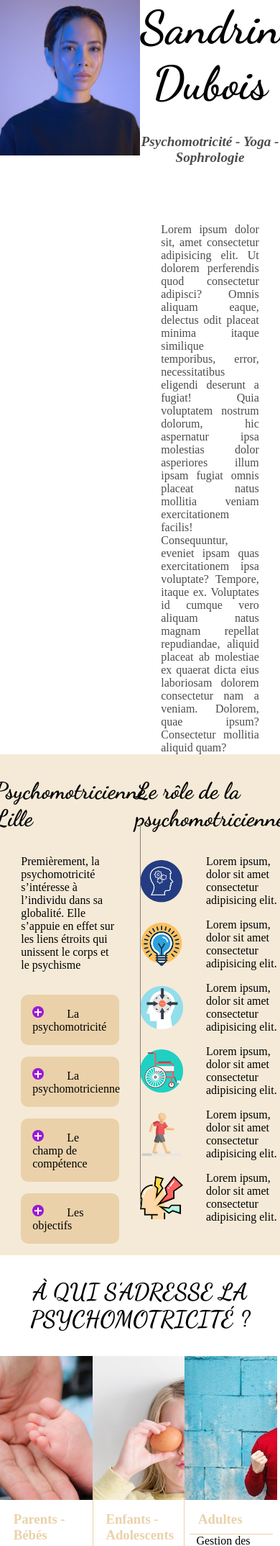
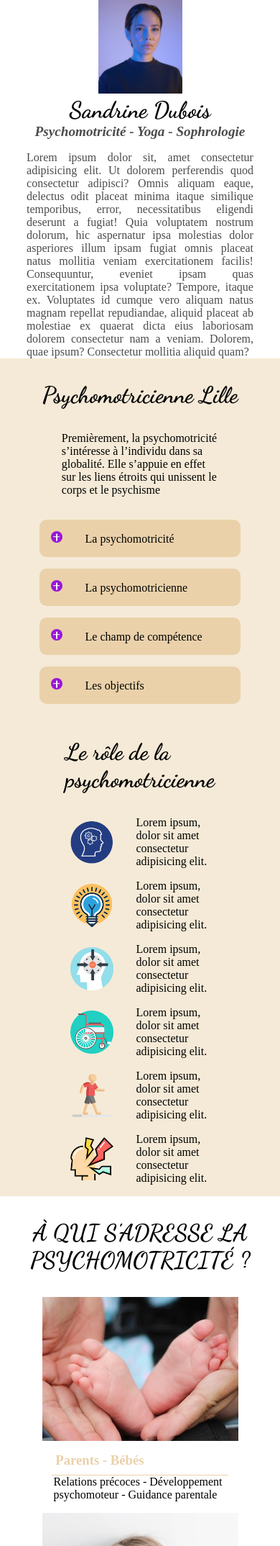
Before and after one commit to thibaultspriet/sandrine-psychomot, a Django app: page / in a window 390 px wide; the page is wider, and only the part inside the window is pictured. Shown: the part 147-2295 px from the top of that part at 72% size. Run offline with Django 3.2, Linux system fonts and the light colour scheme; style sheets or scripts are compiled from the project's sources.

Commit message:
home responsive

```diff
--- a/psychomot/main/static/main/css/index.css
+++ b/psychomot/main/static/main/css/index.css
@@ -197,6 +197,8 @@ h1 {
   display: -webkit-box;
   display: -ms-flexbox;
   display: flex;
+  -ms-flex-wrap: wrap;
+      flex-wrap: wrap;
   margin-bottom: 2em;
 }
 
@@ -273,6 +275,104 @@ h1 {
   font-size: 2em;
 }
 
+/* Responsive */
+@media only screen and (max-width: 1060px) {
+  .presentation .container-portrait {
+    height: auto;
+  }
+  .presentation .container-presentation {
+    -ms-flex-item-align: start;
+        align-self: flex-start;
+  }
+}
+
+@media only screen and (max-width: 960px) {
+  .psychomotricienne .separateur-vertical {
+    display: none;
+  }
+  .psychomotricienne .psychomotricite ul {
+    width: 90%;
+  }
+  .psychomotricienne .description p {
+    width: 100%;
+  }
+}
+
+@media only screen and (max-width: 900px) {
+  .presentation .container-presentation p {
+    margin-top: 1em;
+    width: 90%;
+  }
+}
+
+@media only screen and (max-width: 760px) {
+  .presentation .container-portrait {
+    width: 30%;
+  }
+  .presentation .container-presentation {
+    -webkit-box-flex: 1;
+        -ms-flex: 1;
+            flex: 1;
+  }
+  .presentation .container-presentation h1 {
+    font-size: 2em;
+    white-space: nowrap;
+    margin: auto;
+    margin-bottom: 0;
+  }
+}
+
+@media only screen and (max-width: 700px) {
+  .psychomotricienne {
+    -webkit-box-orient: vertical;
+    -webkit-box-direction: normal;
+        -ms-flex-direction: column;
+            flex-direction: column;
+    -webkit-box-align: center;
+        -ms-flex-align: center;
+            align-items: center;
+  }
+  .psychomotricienne .psychomotricite {
+    width: 80%;
+    margin: auto;
+  }
+}
+
+@media only screen and (max-width: 600px) {
+  .pourqui .card-container {
+    -webkit-box-orient: vertical;
+    -webkit-box-direction: normal;
+        -ms-flex-direction: column;
+            flex-direction: column;
+    -webkit-box-align: center;
+        -ms-flex-align: center;
+            align-items: center;
+  }
+  .pourqui .card-container .card {
+    width: 70%;
+    margin-bottom: 1em;
+  }
+  .pourqui .card-container .separateur-gauche, .pourqui .card-container .separateur-droite {
+    display: none;
+  }
+}
+
+@media only screen and (max-width: 500px) {
+  .presentation {
+    -webkit-box-orient: vertical;
+    -webkit-box-direction: normal;
+        -ms-flex-direction: column;
+            flex-direction: column;
+    -webkit-box-align: center;
+        -ms-flex-align: center;
+            align-items: center;
+  }
+  .presentation .container-presentation {
+    width: 90%;
+    margin: auto;
+  }
+}
+
 /* Animation */
 @-webkit-keyframes displayDescription {
   from {
--- a/psychomot/main/static/main/css/index.scss
+++ b/psychomot/main/static/main/css/index.scss
@@ -160,6 +160,7 @@ h1{
     }
     .card-container{
         display: flex;
+        flex-wrap: wrap;
         margin-bottom: 2em;
     }
     .card{
@@ -226,6 +227,106 @@ h1{
 }
 
 
+/* Responsive */
+@media only screen and (max-width:1060px){
+    .presentation{
+        .container-portrait{
+            height: auto;
+        }
+        .container-presentation{
+            align-self: flex-start;
+        }
+    }
+}
+
+
+@media only screen and (max-width:960px){
+    .psychomotricienne{
+        .separateur-vertical{
+            display: none;
+        }
+        .psychomotricite ul{
+            width: 90%;
+        }
+        .description p{
+            width: 100%;
+        }
+    }
+
+}
+
+
+@media only screen and (max-width:900px){
+    .presentation{
+        .container-presentation{
+            p{
+                margin-top: 1em;
+                width: 90%;
+            }
+        }
+    }
+}
+
+@media only screen and (max-width:760px){
+    .presentation{
+        .container-portrait{
+            width: 30%;
+        }
+        .container-presentation{
+            flex: 1;
+            h1{
+                font-size: 2em;
+                white-space: nowrap;
+                margin: auto;
+                margin-bottom: 0;
+            }
+
+        }
+    }
+}
+
+@media only screen and (max-width:700px){
+    .psychomotricienne{
+        flex-direction: column;
+        align-items: center;
+
+        .psychomotricite{
+            width: 80%;
+            margin: auto;
+        }
+    }
+
+}
+
+@media only screen and (max-width:600px){
+    .pourqui{
+        .card-container{
+            flex-direction: column;
+            align-items: center;
+            .card{
+                width: 70%;
+                margin-bottom: 1em;
+            }
+
+            .separateur-gauche,.separateur-droite{
+                display: none;
+            }
+        }
+    }
+}
+
+@media only screen and (max-width:500px){
+    .presentation{
+        flex-direction: column;
+        align-items: center;
+        .container-presentation{
+            width: 90%;
+            margin: auto;
+        }
+    }
+}
+
+
 /* Animation */
 @keyframes displayDescription{
     from{
```
Also changed, not shown: 1 other file.
